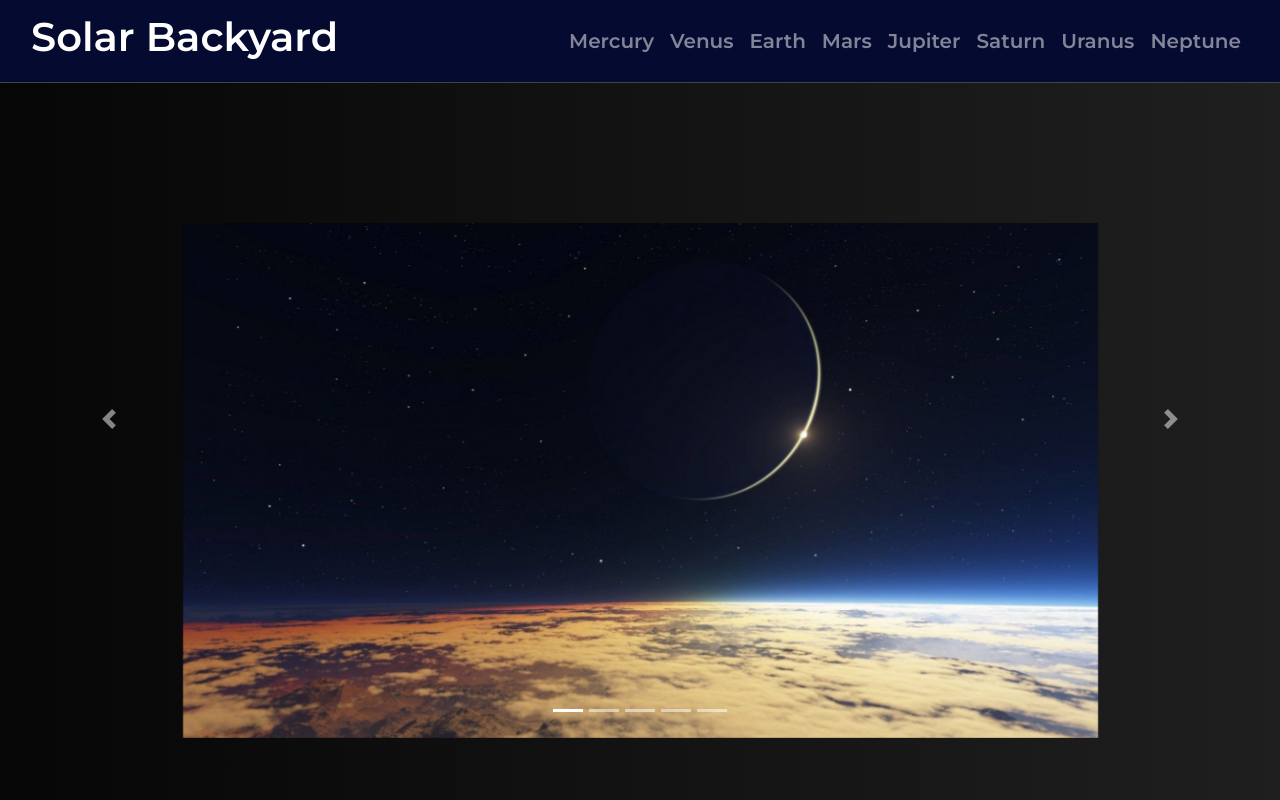
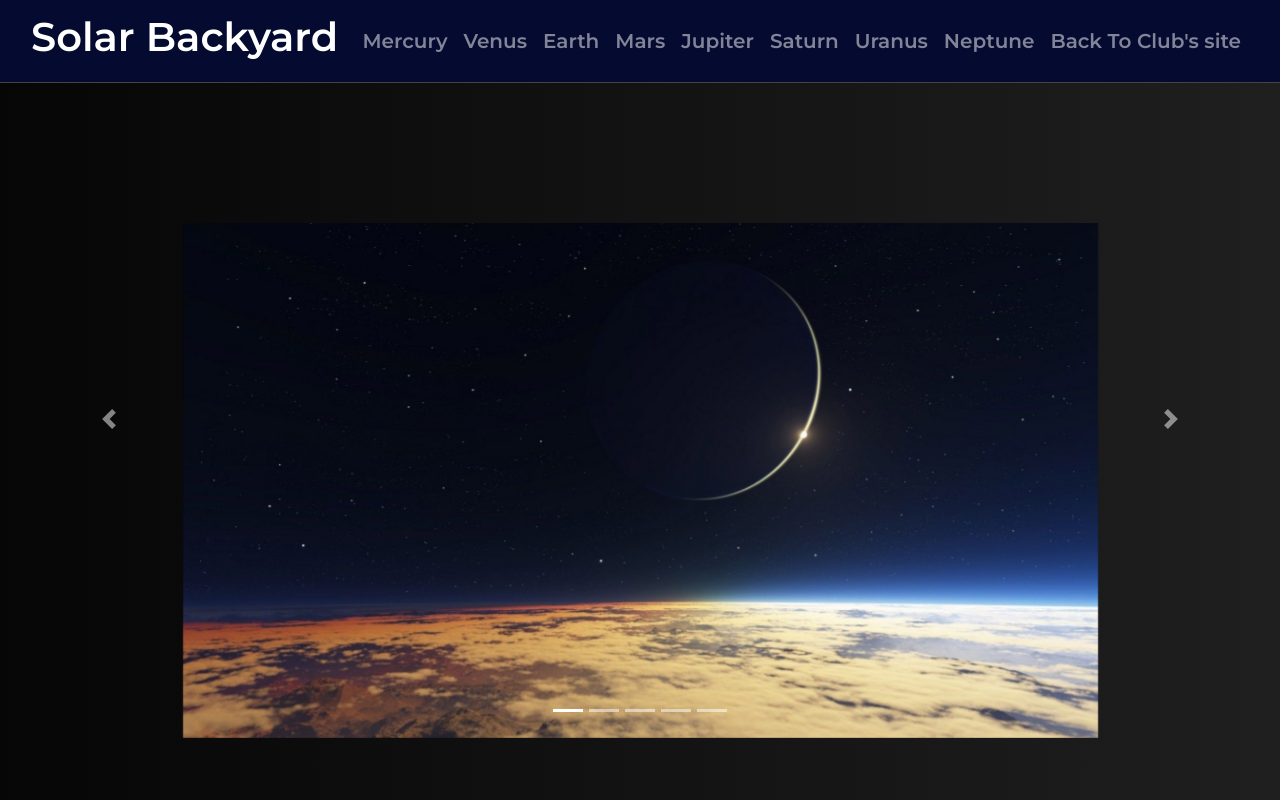
Before and after one commit to eshanojas2916/Solar_System, a plain HTML site: page index.html in a window 1280 px wide. Shown: the top 800 px of the page. Drawn offline with nearby package versions, Linux system fonts and the light colour scheme.

Commit message:
final commit

```diff
--- a/index.html
+++ b/index.html
@@ -69,6 +69,9 @@
             </li>
             <li class="nav-item">
               <a class="nav-link" href="neptune.html">Neptune</a>
+            </li>
+             <li class="nav-item">
+              <a class="nav-link" href="http://www.astrovnit.club/">Back To Club's site</a>
             </li>
           </ul>
 
```
